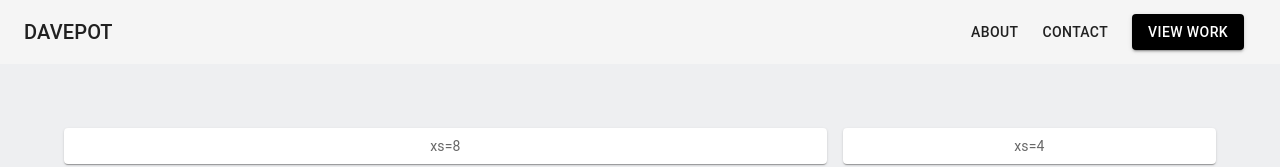
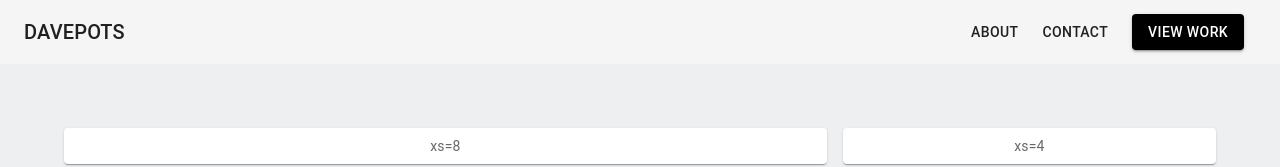
Before and after one commit to mystic001/daviespot, a React (Create React App) app: page / in a window 1280 px wide. Shown: the top 167 px of the page. Built offline with nearby package versions, Linux system fonts and the light colour scheme.

Commit message:
change made to header

```diff
--- a/src/pages/Home/Home.jsx
+++ b/src/pages/Home/Home.jsx
@@ -223,7 +223,7 @@ function Home() {
       >
         <Toolbar sx={{ flexWrap: "wrap" }}>
           <Typography variant="h6" color="inherit" noWrap sx={{ flexGrow: 1 }}>
-            DAVEPOT
+            DAVEPOTS
           </Typography>
 
           {!matches ? (
```
